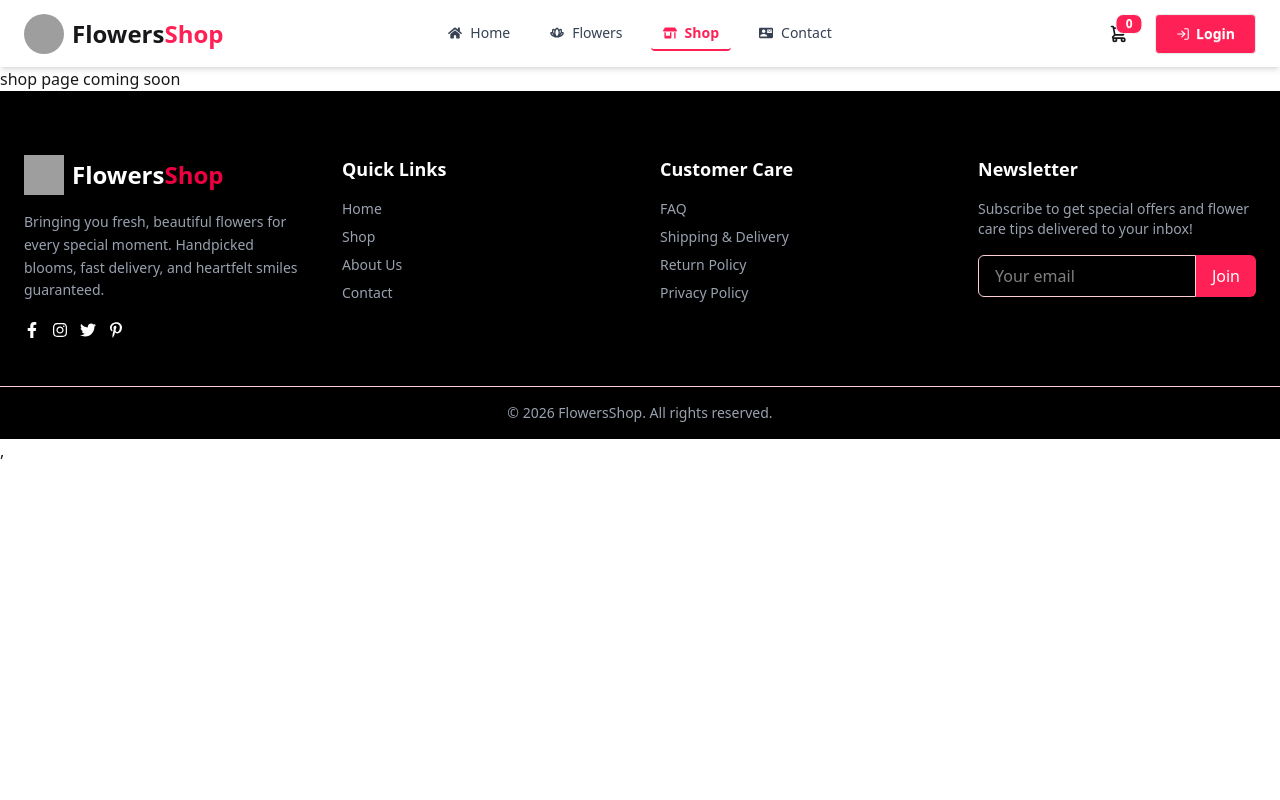
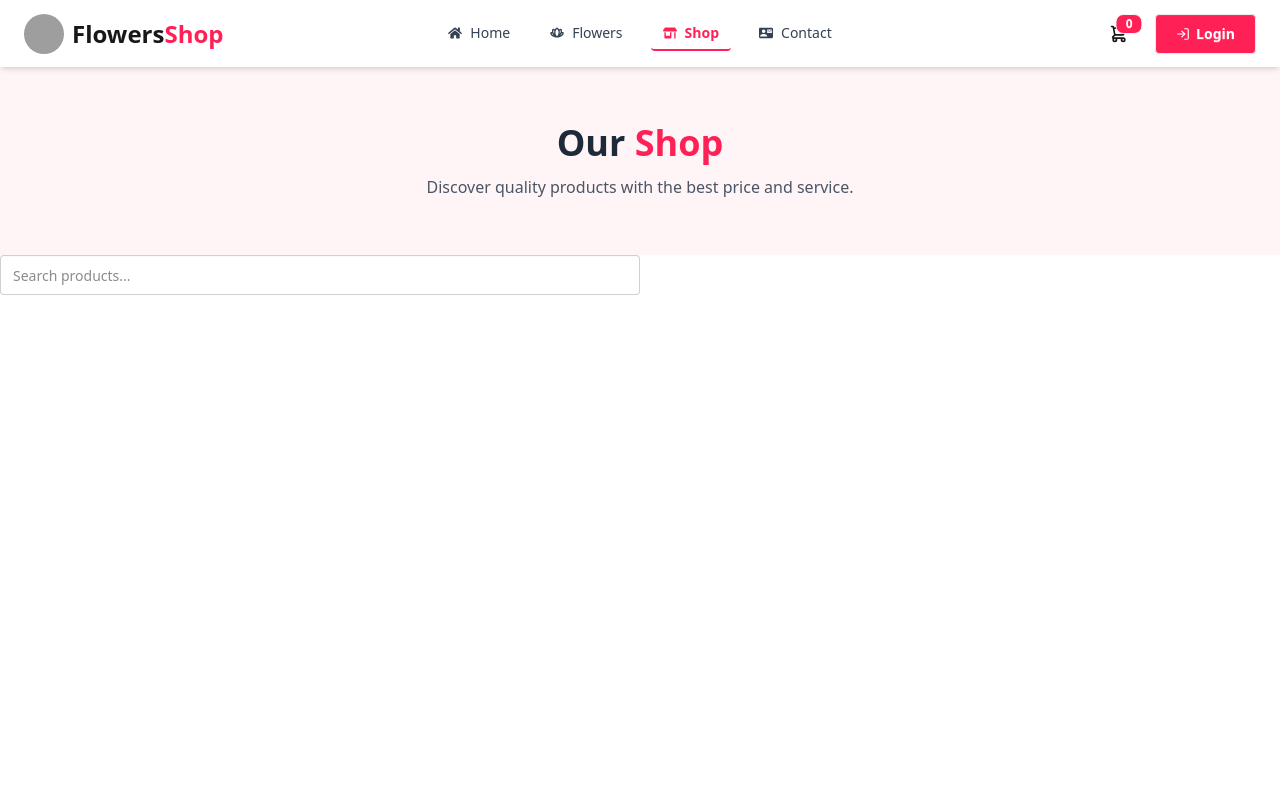
Before and after one commit to mohammademon393/Flowers-Shop, a React (Vite) app: page /shop in a window 1280 px wide. Shown: the top 800 px of the page. Built offline with nearby package versions, Linux system fonts and the light colour scheme; grey boxes are pictures that could not be loaded.

Commit message:
added two jsx components

```diff
--- /dev/null
+++ b/src/Pages/Shop/SearchBar.jsx
@@ -0,0 +1,15 @@
+const SearchBar = ({ search, setSearch }) => {
+  return (
+    <div className="max-w-7xl mx-auto">
+      <input
+        type="text"
+        placeholder="Search products..."
+        value={search}
+        onChange={(e) => setSearch(e.target.value)}
+        className="input input-bordered w-full md:w-1/2 focus:border-rose-500"
+      />
+    </div>
+  );
+};
+
+export default SearchBar;
--- a/src/Pages/Shop/Shop.jsx
+++ b/src/Pages/Shop/Shop.jsx
@@ -1,9 +1,12 @@
 import React from 'react';
+import ShopHero from './ShopHero';
+import SearchBar from './SearchBar';
 
 const Shop = () => {
     return (
-        <div>
-                shop page coming soon
+        <div className="min-h-screen">
+            <ShopHero></ShopHero>
+            <SearchBar></SearchBar>
         </div>
     );
 };
--- /dev/null
+++ b/src/Pages/Shop/ShopHero.jsx
@@ -0,0 +1,16 @@
+const ShopHero = () => {
+  return (
+    <div className="bg-[#FFF5F7]">
+      <section className="max-w-7xl mx-auto py-14 text-center">
+        <h1 className="text-4xl font-bold text-gray-800">
+          Our <span className="text-rose-500">Shop</span>
+        </h1>
+        <p className="mt-3 text-gray-600 max-w-xl mx-auto">
+          Discover quality products with the best price and service.
+        </p>
+      </section>
+    </div>
+  );
+};
+
+export default ShopHero;
```
